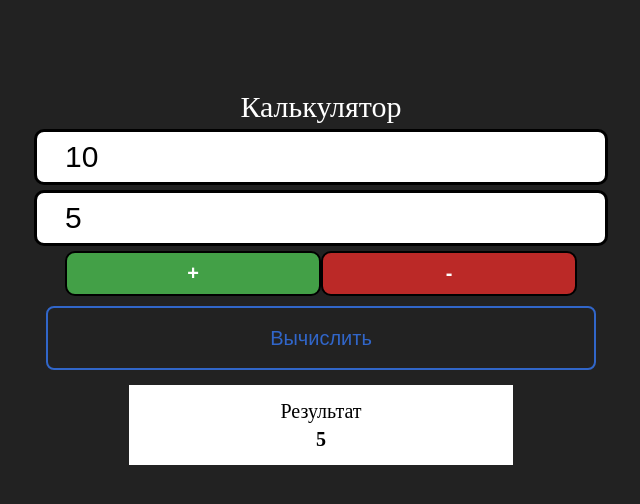
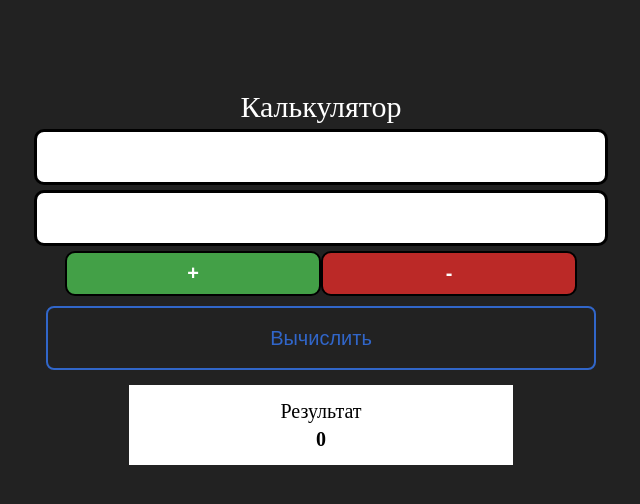
Before and after one commit to gptuiga-source/calculator, a plain HTML site: page index.html in a window 1280 px wide. Both pictures are taken after a click on the button "Вычислить". Shown: the full height of the page, 319-959 px from the left. Drawn offline with Linux system fonts and the light colour scheme.

Commit message:
update project

```diff
--- a/index.html
+++ b/index.html
@@ -10,8 +10,8 @@
 		<div class="calculator">
 			<p class="text">Калькулятор</p>
 			<div class="box">
-				<input type="number" class="tuiga1" value="10" id="input1" />
-				<input type="number" class="tuiga1" value="5" id="input2" />
+				<input type="number" class="tuiga1" id="input1" />
+				<input type="number" class="tuiga1" id="input2" />
 			</div>
 
 			<div class="one">
--- a/js/test.js
+++ b/js/test.js
@@ -14,10 +14,24 @@ minus.onclick = function () {
 	action = '-'
 }
 
-submit.onclick = function () {
-	if (action == '+') {
-		result.textContent = Number(input1.value) + Number(input2.value)
+function greenOrRed(answer) {
+	if (answer > 0) {
+		result.style.color = 'green'
+	} else if (answer == 0) {
+		result.style.color = 'black'
 	} else {
-		result.textContent = Number(input1.value) - Number(input2.value)
+		result.style.color = 'red'
 	}
 }
+
+function number(ipt1, ipt2, action1) {
+	const num1 = Number(ipt1.value)
+	const num2 = Number(ipt2.value)
+
+	return action1 == '+' ? num1 + num2 : num1 - num2
+}
+
+submit.onclick = function () {
+	result.textContent = number(input1, input2, action)
+	greenOrRed(Number(result.textContent))
+}
```
